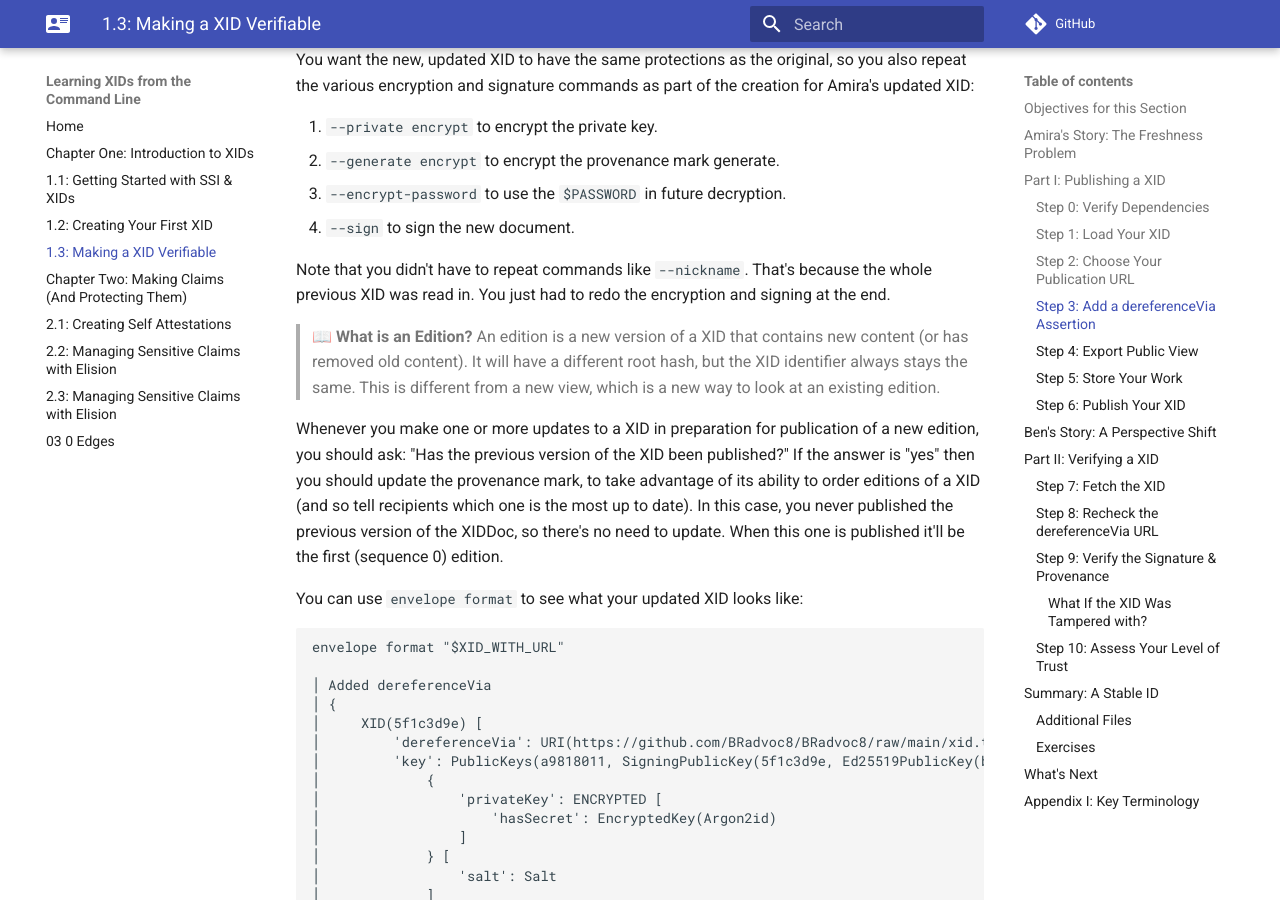
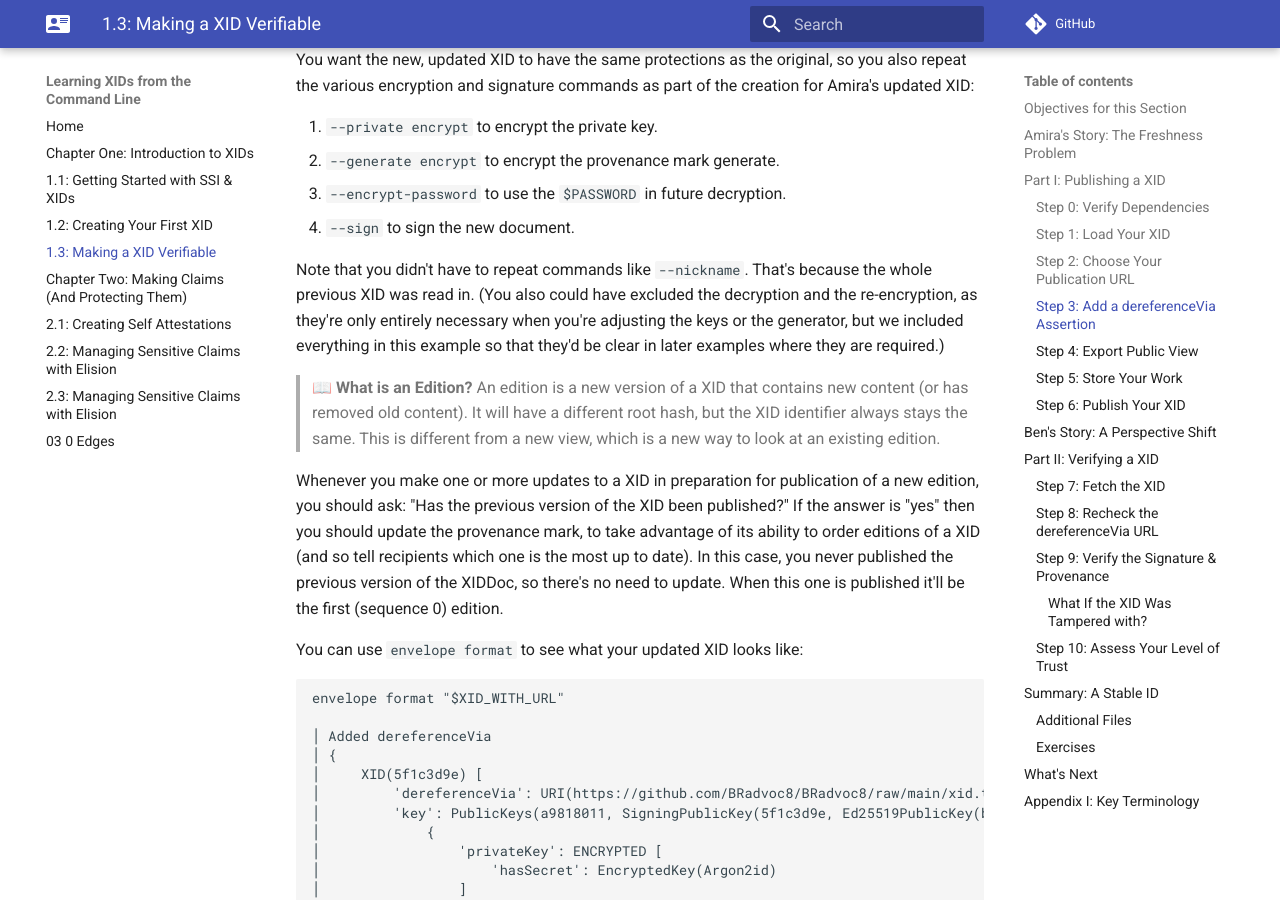
Before and after one commit to BlockchainCommons/XID-Quickstart, an MkDocs documentation site: the page built from docs/01_3_Making_a_XID_Verifiable.md, in a window 1280 px wide and 900 px high, scrolled down 3077 px. Built offline with MkDocs 1.6.1 and Material for MkDocs 9.7.7, drawn with Linux system fonts in a browser that asks for light colours; comment, search, counter and statistics services are not loaded.

Commit message:
Update 01_3_Making_a_XID_Verifiable.md

```diff
--- a/docs/01_3_Making_a_XID_Verifiable.md
+++ b/docs/01_3_Making_a_XID_Verifiable.md
@@ -146,8 +146,7 @@ commands as part of the creation for Amira's updated XID:
 4. `--sign` to sign the new document.
 
 Note that you didn't have to repeat commands like `--nickname`. That's
-because the whole previous XID was read in. You just had to redo the
-encryption and signing at the end.
+because the whole previous XID was read in. (You also could have excluded the decryption and the re-encryption, as they're only entirely necessary when you're adjusting the keys or the generator, but we included everything in this example so that they'd be clear in later examples where they are required.)
 
 > 📖 **What is an Edition?** An edition is a new version of a XID
 that contains new content (or has removed old content). It will have a
```
